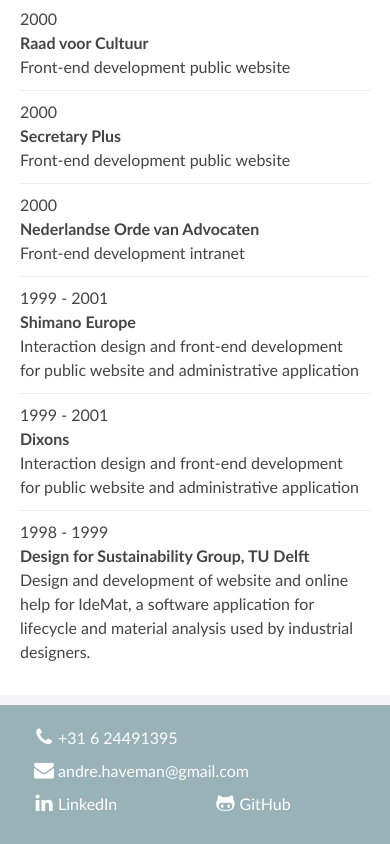
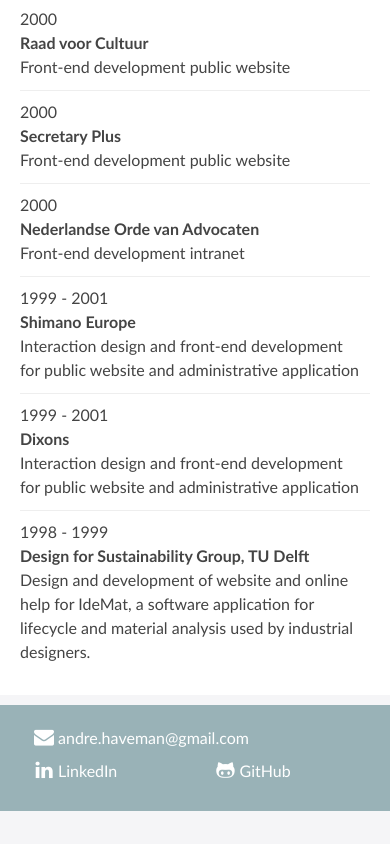
Before and after one commit to andrehaveman/andrehaveman.github.io, a website: page projects.html in a window 390 px wide. Shown: the part 2647-3491 px from the top of the page. After the commit the page ends 3458 px from the top, so only its background shows below. Drawn offline with Linux system fonts and the light colour scheme.

Commit message:
Removed phone number

```diff
--- a/projects.html
+++ b/projects.html
@@ -185,7 +185,6 @@
         </section>
         <footer>
             <ul class="contact-details">
-                <li class="contact__phone"><i class="icon icon-phone"></i><a href="tel:+31624491395">+31 6 24491395</a></li>
                 <li class="contact__email"><i class="icon icon-mail-alt"></i><a href="mailto:andre.haveman@gmail.com">andre.haveman@gmail.com</a></li>
                 <li class="contact__linkedin"><i class="icon icon-linkedin"></i><a href="https://nl.linkedin.com/in/andrehaveman">LinkedIn</a></li>
                 <li class="contact__github"><i class="icon icon-github"></i><a href="https://www.github.com/andrehaveman">GitHub</a></li>
```
Also changed, not shown: index.html (+0 -2 lines), resume.html (+0 -2 lines).
